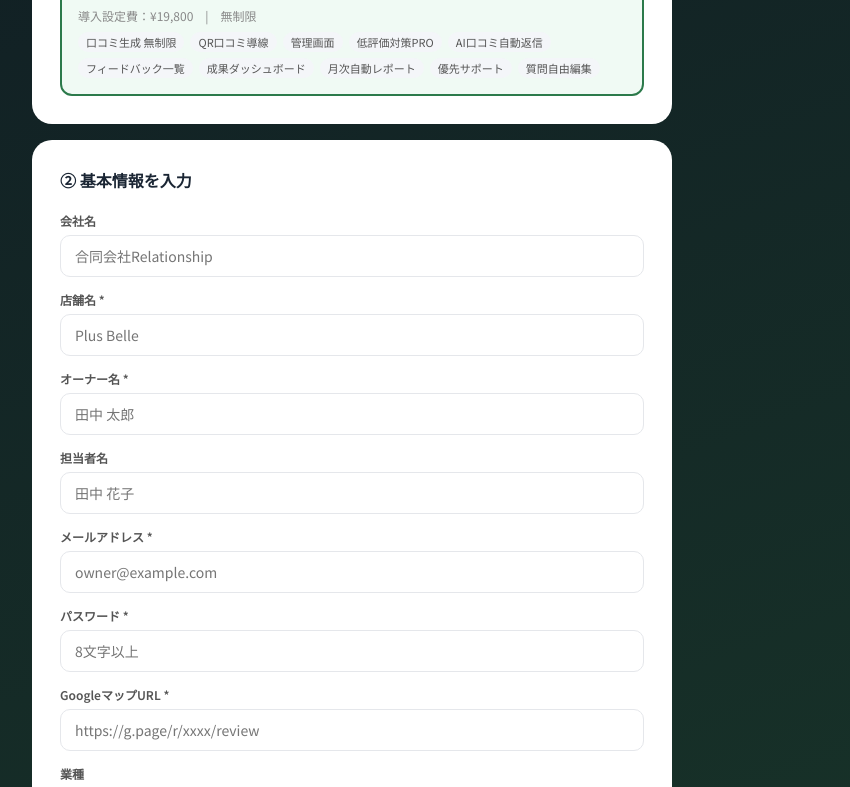
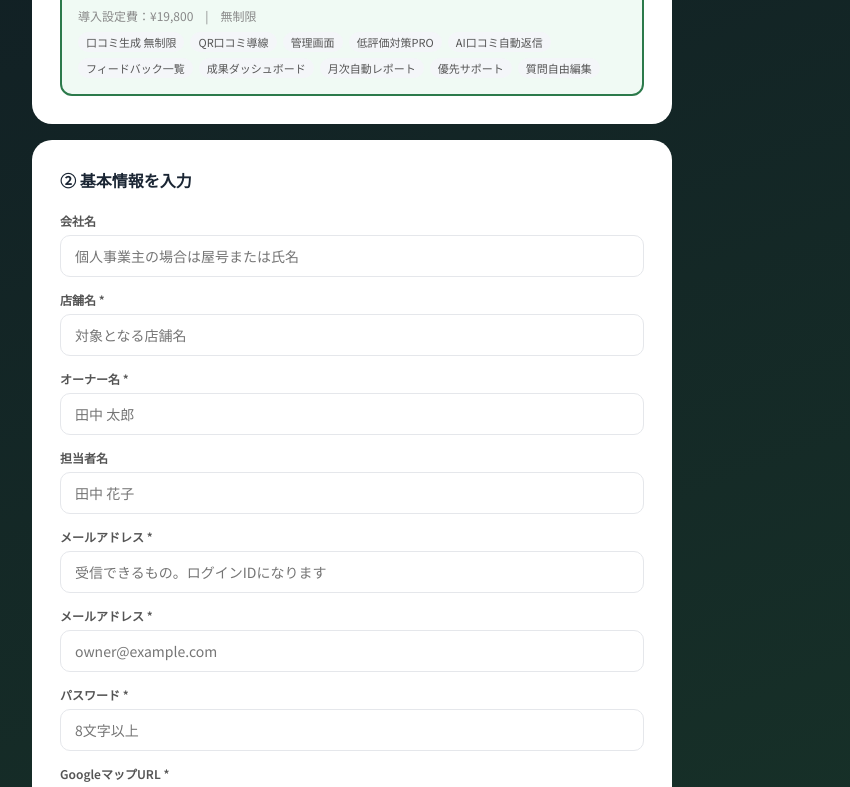
Before and after one commit to kioka-reship/review-pro, a Next.js app: page /signup in a window 1280 px wide. Shown: the part 488-1275 px from the top of the page, without its empty margins (288-1138 px from the left). Built offline with nearby package versions, Linux system fonts and the light colour scheme.

Commit message:
page.tsx

```diff
--- a/src/app/signup/page.tsx
+++ b/src/app/signup/page.tsx
@@ -171,10 +171,11 @@ export default function SignupPage() {
             <h2 style={{ margin: "0 0 20px", fontSize: "16px", color: "#1a2533" }}>② 基本情報を入力</h2>
             <div style={{ display: "flex", flexDirection: "column", gap: "14px" }}>
               {[
-                { label: "会社名", key: "company_name", placeholder: "合同会社Relationship", required: false },
-                { label: "店舗名 *", key: "store_name", placeholder: "Plus Belle", required: true },
-                { label: "オーナー名 *", key: "owner_name", placeholder: "田中 太郎", required: true },
-                { label: "担当者名", key: "contact_name", placeholder: "田中 花子", required: false },
+             { label: "会社名", key: "company_name", placeholder: "個人事業主の場合は屋号または氏名", required: false },
+{ label: "店舗名 *", key: "store_name", placeholder: "対象となる店舗名", required: true },
+{ label: "オーナー名 *", key: "owner_name", placeholder: "田中 太郎", required: true },
+{ label: "担当者名", key: "contact_name", placeholder: "田中 花子", required: false },
+{ label: "メールアドレス *", key: "email", placeholder: "受信できるもの。ログインIDになります", required: true },
                 { label: "メールアドレス *", key: "email", placeholder: "owner@example.com", required: true },
                 { label: "パスワード *", key: "password", placeholder: "8文字以上", required: true },
                 { label: "GoogleマップURL *", key: "place_id", placeholder: "https://g.page/r/xxxx/review", required: true },
```
